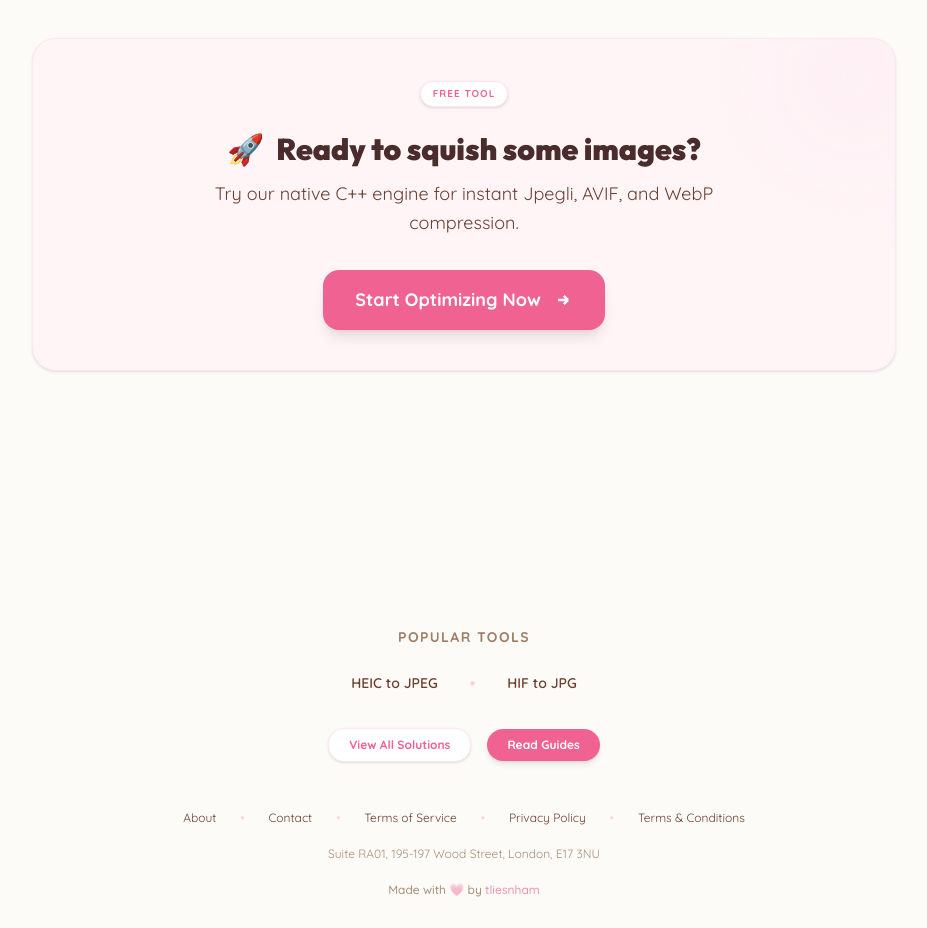
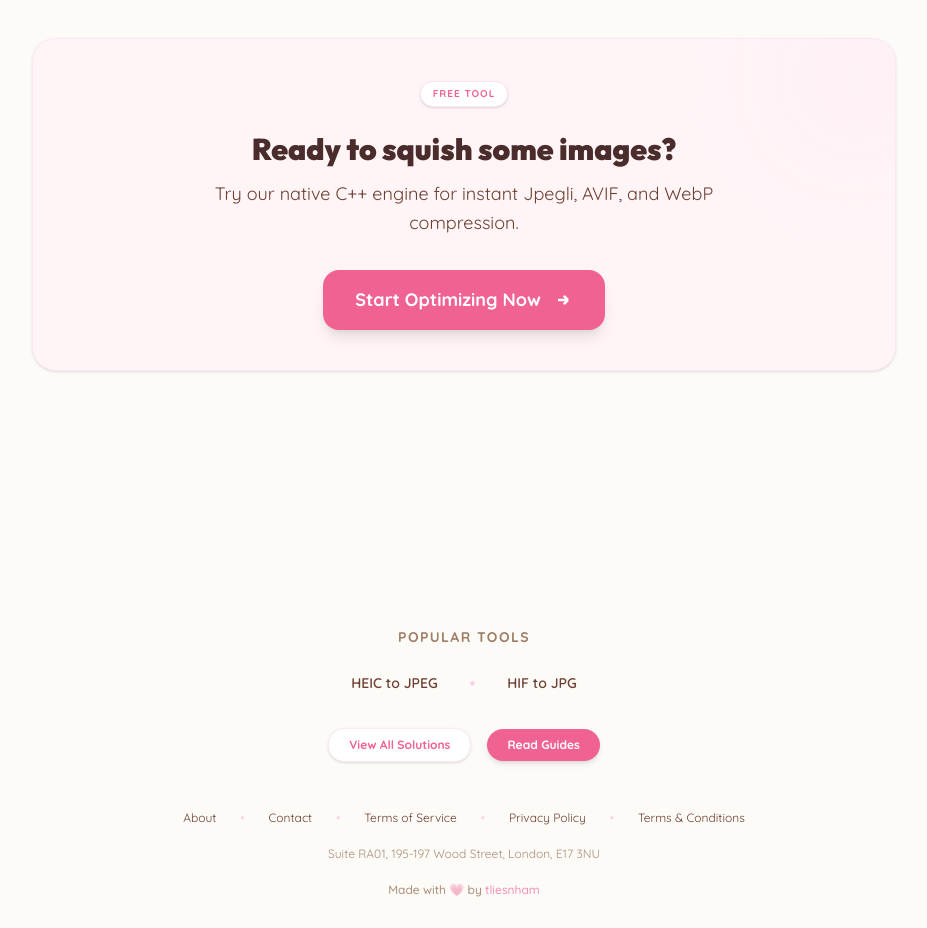
Before and after one commit to tliesnham/mochify-frontend, a SvelteKit app: page /guides in a window 1280 px wide. Shown: the part 2140-3068 px from the top of the page, without its empty margins (176-1103 px from the left). Built offline with nearby package versions, Linux system fonts and the light colour scheme.

Commit message:
remove rocket emoji

```diff
--- a/src/routes/guides/+page.svelte
+++ b/src/routes/guides/+page.svelte
@@ -98,7 +98,6 @@
     </div>
 
     <h3 class="text-2xl md:text-3xl font-black text-[#4A2C2C] relative z-10 mb-3 flex items-center justify-center gap-3">
-        <span class="text-3xl">🚀</span>
         Ready to squish some images?
     </h3>
 
```
